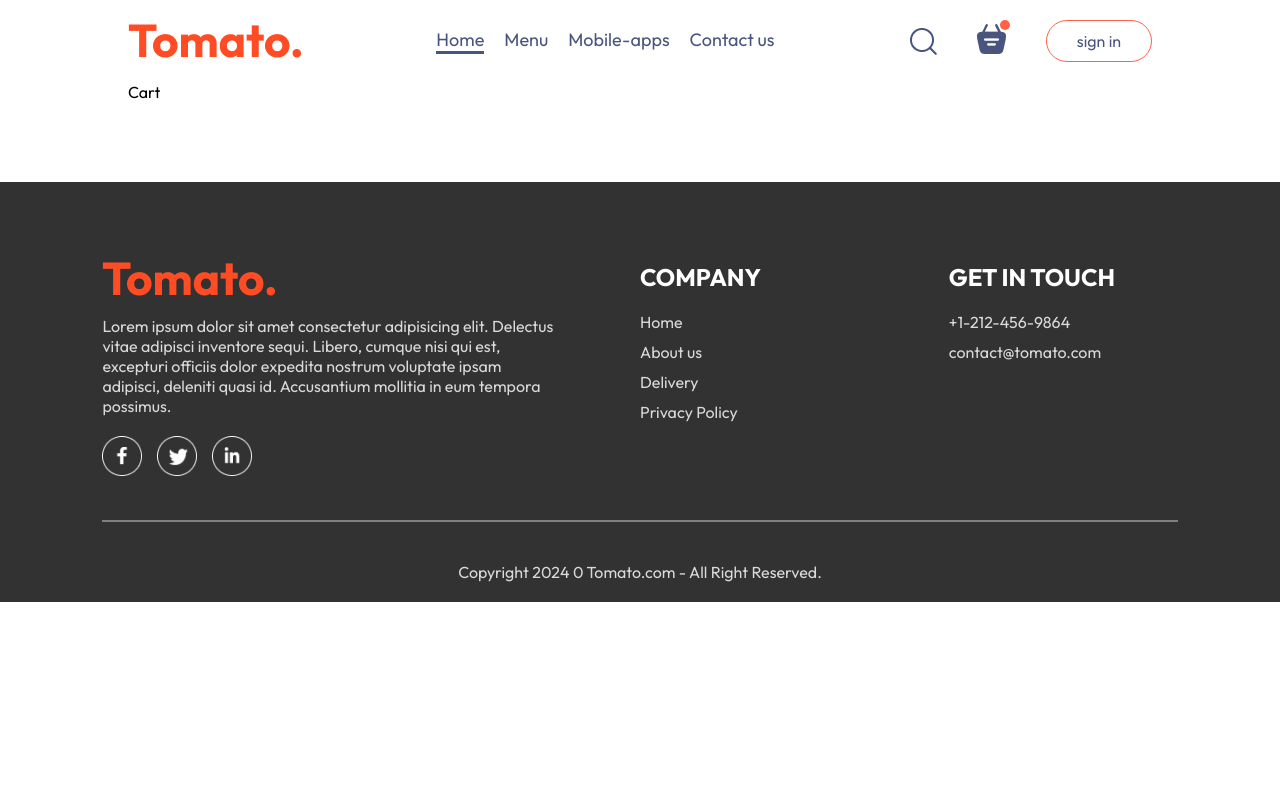
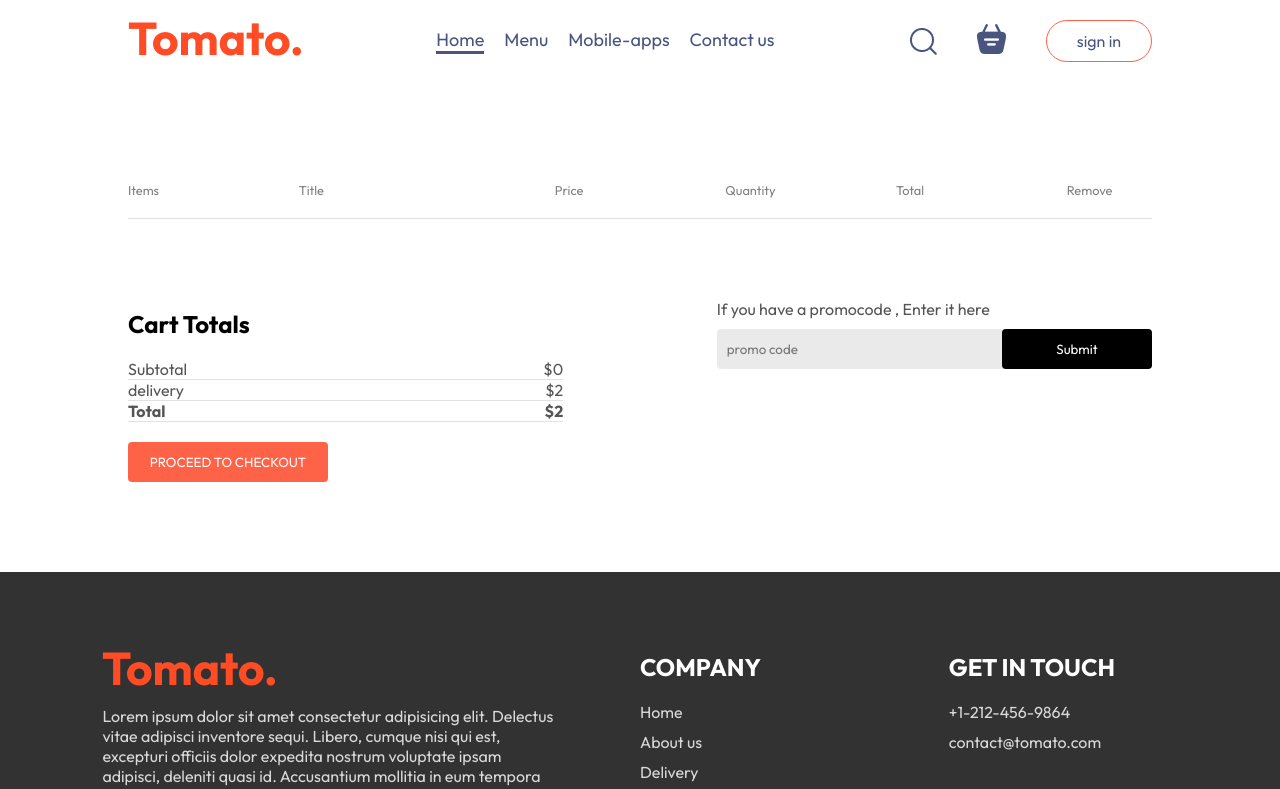
Before and after one commit to saksham1742683/Tomato, a React (Vite) app: page /cart in a window 1280 px wide. Shown: the top 789 px of the page. Built offline with nearby package versions, Linux system fonts and the light colour scheme.

Commit message:
cart complete

```diff
--- a/src/Components/Navbar/Navbar.css
+++ b/src/Components/Navbar/Navbar.css
@@ -105,4 +105,5 @@
   .navbar-menu{
     display: none;
   }
+
 }
--- a/src/Components/Navbar/Navbar.jsx
+++ b/src/Components/Navbar/Navbar.jsx
@@ -1,27 +1,59 @@
-import React, { useState } from "react";
+import React, { useContext, useState } from "react";
 import "./Navbar.css";
 import { assets } from "../../assets/assets";
 import { Link } from "react-router-dom";
+import { StoreContext } from "../../context/StoreContext";
 
-const Navbar = ({setShowLogin}) => {
+const Navbar = ({ setShowLogin }) => {
   const [menu, setMenu] = useState("Home");
+  const { getTotalCartAmount } = useContext(StoreContext);
 
   return (
     <div className="navbar">
-      <img src={assets.logo} alt="" className="logo" />
+      <Link to="/">
+        {" "}
+        <img src={assets.logo} alt="" className="logo" />
+      </Link>
       <ul className="navbar-menu">
-        <Link to='/' onClick={()=> setMenu("Home")} className=  { menu === "Home" ? "active" : "" }>Home</Link>
-        <a href="#explore-menu" onClick={()=> setMenu("Menu")} className=  { menu === "Menu" ? "active" : "" }>Menu</a>
-        <a href="#app-download" onClick={()=> setMenu("Mobile-apps")} className=  { menu === "Mobile-apps" ? "active" : "" }>Mobile-apps</a>
-        <a href="#footer" onClick={()=> setMenu("Contact us")} className=  { menu === "Contact us" ? "active" : "" }>Contact us</a>
+        <Link
+          to="/"
+          onClick={() => setMenu("Home")}
+          className={menu === "Home" ? "active" : ""}
+        >
+          Home
+        </Link>
+        <a
+          href="#explore-menu"
+          onClick={() => setMenu("Menu")}
+          className={menu === "Menu" ? "active" : ""}
+        >
+          Menu
+        </a>
+        <a
+          href="#app-download"
+          onClick={() => setMenu("Mobile-apps")}
+          className={menu === "Mobile-apps" ? "active" : ""}
+        >
+          Mobile-apps
+        </a>
+        <a
+          href="#footer"
+          onClick={() => setMenu("Contact us")}
+          className={menu === "Contact us" ? "active" : ""}
+        >
+          Contact us
+        </a>
       </ul>
       <div className="navbar-right">
         <img src={assets.search_icon} alt="" />
         <div className="navbar-search-icon">
-          <img src={assets.basket_icon} alt="" />
-          <div className="dot"></div>
+          <Link to="/cart">
+            {" "}
+            <img src={assets.basket_icon} alt="" />
+          </Link>
+          <div className={getTotalCartAmount() === 0 ? "" : "dot"}></div>
         </div>
-        <button onClick={()=>setShowLogin(true)}>sign in </button>
+        <button onClick={() => setShowLogin(true)}>sign in </button>
       </div>
     </div>
   );
--- a/src/Pages/Cart/Cart.css
+++ b/src/Pages/Cart/Cart.css
@@ -0,0 +1,92 @@
+.cart {
+  margin-top: 100px;
+}
+.cart-items-title {
+  display: grid;
+  grid-template-columns: 1fr 1.5fr 1fr 1fr 1fr 0.5fr;
+  align-items: center;
+  color: grey;
+  font-size: max(1vw, 12px);
+}
+.cart-items-item {
+  color: black;
+  margin: 10px 0;
+}
+.cart-items-item img {
+  width: 50%;
+}
+
+.cart hr {
+  height: 1px;
+  border: none;
+  background-color: #e2e2e2;
+}
+.cross {
+  cursor: pointer;
+}
+.cart-bottom {
+  margin-top: 80px;
+  display: flex;
+  justify-content: space-between;
+  gap: max(12vw, 20px);
+}
+.cart-totals {
+  flex: 1;
+  display: flex;
+  flex-direction: column;
+  gap: 20px;
+}
+.cart-total-details {
+  display: flex;
+  justify-content: space-between;
+  color: #555;
+}
+.cart-totals {
+  margin: 10px 0px;
+}
+.cart-totals button {
+  border: none;
+  color: white;
+  background-color: tomato;
+  width: max(15vw, 200px);
+  padding: 12px 0px;
+  border-radius: 4px;
+  cursor: pointer;
+}
+.cart-promocode {
+  flex: 1;
+}
+.cart-promocode p {
+  color: #555;
+}
+.cart-promocode-input {
+  margin-top: 10px;
+  display: flex;
+  justify-content: space-between;
+  align-items: center;
+  background-color: #eaeaea;
+  border-radius: 4px;
+}
+.cart-promocode-input input {
+  background: transparent;
+  border: none;
+  outline: none;
+  padding-left: 10px;
+}
+.cart-promocode-input button {
+  width: max(10vw, 150px);
+  padding: 12px 5px;
+  background-color: black;
+  border: none;
+  color: white;
+  border-radius: 4px;
+}
+
+@media (max-width: 750px) {
+  .cart-bottom {
+    flex-direction: column-reverse;
+  }
+  .cart-promocode {
+    justify-content: start;
+  }
+}
--- a/src/Pages/Cart/Cart.jsx
+++ b/src/Pages/Cart/Cart.jsx
@@ -1,10 +1,74 @@
-import React from 'react'
-import './Cart.css'
+import React, { useContext } from "react";
+import "./Cart.css";
+import { StoreContext } from "../../context/StoreContext";
 
 const Cart = () => {
+  const { cartItems, food_list, removeFromCart , getTotalCartAmount} = useContext(StoreContext);
   return (
-    <div>Cart</div>
-  )
-}
+    <div className="cart">
+      <div className="cart-items">
+        <div className="cart-items-title">
+          <p>Items</p>
+          <p>Title</p>
+          <p>Price</p>
+          <p>Quantity</p>
+          <p>Total</p>
+          <p>Remove</p>
+        </div>
+        <br />
+        <hr />
+        {food_list.map((item, index) => {
+          if (cartItems[item.id] > 0) {
+            return (
+              <div>
+                <div className=" cart-items-item cart-items-title">
+                  <img src={item.image} alt="" />
+                  <p>{item.name} </p>
+                  <p>${item.price} </p>
+                  <p>{cartItems[item.id]} </p>
+                  <p>${item.price * cartItems[item.id]} </p>
+                  <p onClick={() => removeFromCart(item.id)} className="cross">
+                    x
+                  </p>
+                </div>
+                <hr />
+              </div>
+            );
+          }
+        })}
+      </div>
+      <div className="cart-bottom">
+        <div className="cart-totals">
+          <h2>Cart Totals</h2>
+          <div>
+            <div className="cart-total-details">
+              <p>Subtotal</p>
+              <p>${getTotalCartAmount()} </p>
+            </div>
+            <hr />
+            <div className="cart-total-details">
+              <p>delivery</p>
+              <p>${2} </p>
+            </div>
+            <hr />
+            <div className="cart-total-details">
+              <b>Total</b>
+              <b>${getTotalCartAmount()+2} </b>
+            </div>
+            <hr />
+          </div>
+        <button> PROCEED TO CHECKOUT</button>
+        </div>
+        <div className="cart-promocode">
+          <p>If you have a promocode , Enter it here</p>
+          <div className="cart-promocode-input">
+              <input type="text" placeholder="promo code" />
+              <button>Submit</button>
+          </div>
+        </div>
+      </div>
+    </div>
+  );
+};
 
-export default Cart
+export default Cart;
--- a/src/context/StoreContext.jsx
+++ b/src/context/StoreContext.jsx
@@ -18,9 +18,18 @@
     setCartItems((prev) => ({ ...prev, [itemId]: prev[itemId] - 1 }));
   };
 
-  useEffect(() => {
-    console.log(cartItems);
-  }, [cartItems]);
+// here the total amount of cart is calculated in this function
+  const getTotalCartAmount = () => {
+    let totalAmount = 0;
+    for (const item in cartItems) {
+      if (cartItems[item] > 0) {
+        let itemInfo = food_list.find((product) => product.id === item);
+        totalAmount += itemInfo.price * cartItems[item];
+      }
+    }
+    return totalAmount;
+  };
+  // amount returned
 
   const contextValue = {
     food_list,
@@ -28,6 +37,7 @@
     setCartItems,
     addToCart,
     removeFromCart,
+    getTotalCartAmount,
   };
   return (
     <StoreContext.Provider value={contextValue}>
```
